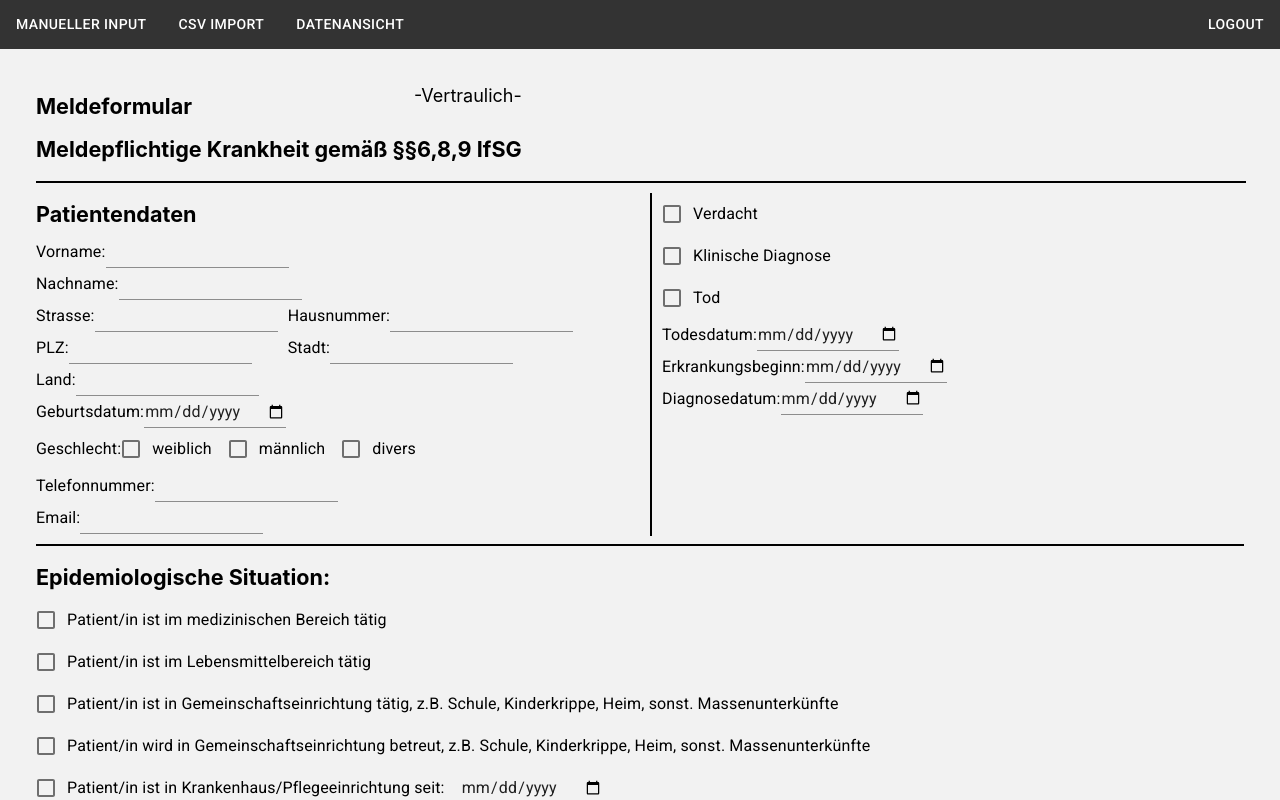
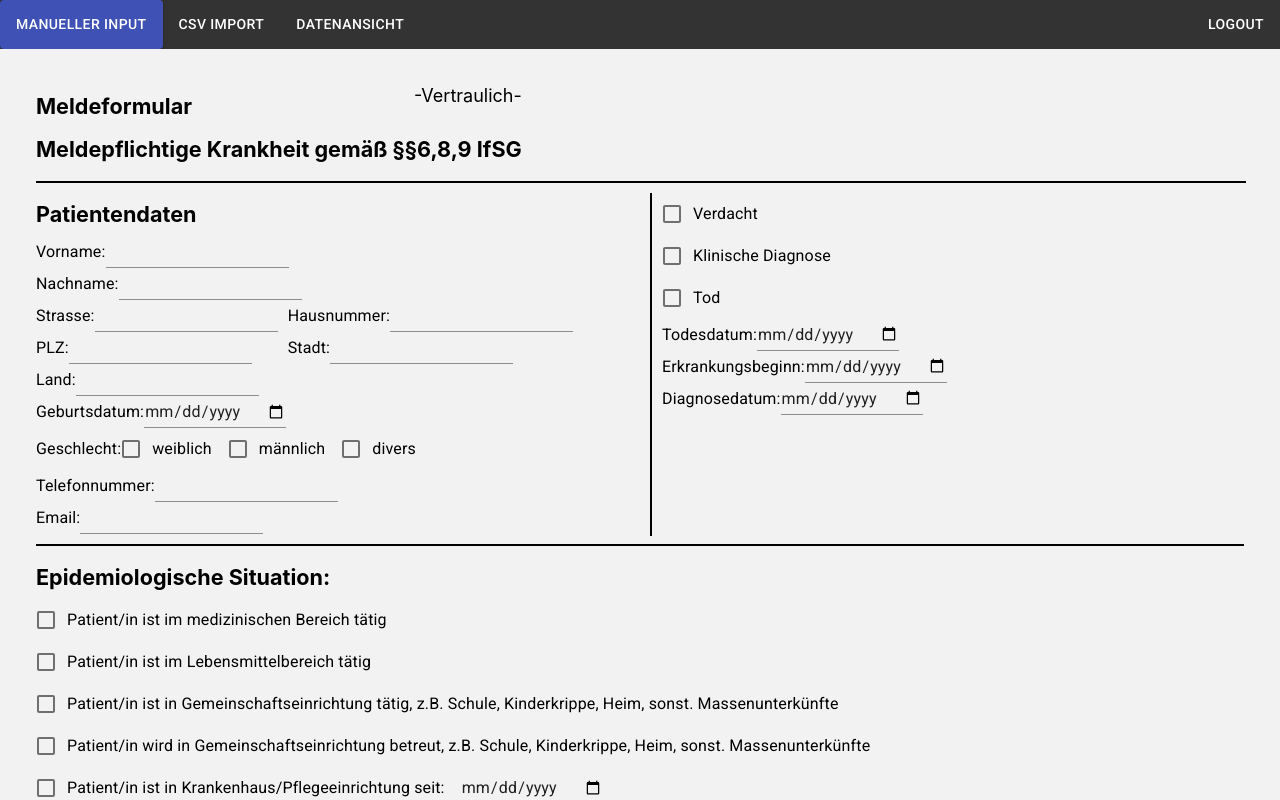
Before and after one commit to suniastar/online-fallregister, a React (Create React App) app in the folder fallregister_frontend/: page / in a window 1280 px wide. Shown: the top 800 px of the page. Built offline with nearby package versions, Linux system fonts and the light colour scheme; the HTML template or start-up script is replaced by a standard one.

Commit message:
navigation update

```diff
--- a/fallregister_frontend/src/App.js
+++ b/fallregister_frontend/src/App.js
@@ -41,13 +41,16 @@ class App extends React.Component {
             <div id="App">
                 <header className="App-header">
                     <div class='alignleft'>
-                        <Button onClick={this.goToManual}>Manueller Input</Button>
+                        <Button onClick={this.goToManual} color="primary"
+                            variant={this.state.buttontext == "manual" ? "contained" : ""}>Manueller Input</Button>
                     </div>
                     <div class='alignleft'>
-                    <Button onClick={this.goToCsvImport}>CSV Import</Button>
+                    <Button onClick={this.goToCsvImport} color="primary"
+                        variant={this.state.buttontext == "csvimport" ? "contained" : ""}>CSV Import</Button>
                     </div>
                     <div class='alignleft'>
-                    <Button onClick={this.goToView}>Datenansicht</Button>
+                    <Button onClick={this.goToView} color="primary"
+                        variant={this.state.buttontext == "view" ? "contained" : ""}>Datenansicht</Button>
                     </div>
                     <div class='alignright'>
                         <Button onClick={this.Logout}>Logout</Button>
--- a/fallregister_frontend/src/App_light.css
+++ b/fallregister_frontend/src/App_light.css
@@ -163,3 +163,7 @@ label{
     border-color: black;
     height:100%;
 }
+
+.submitContainer {
+
+}
```
